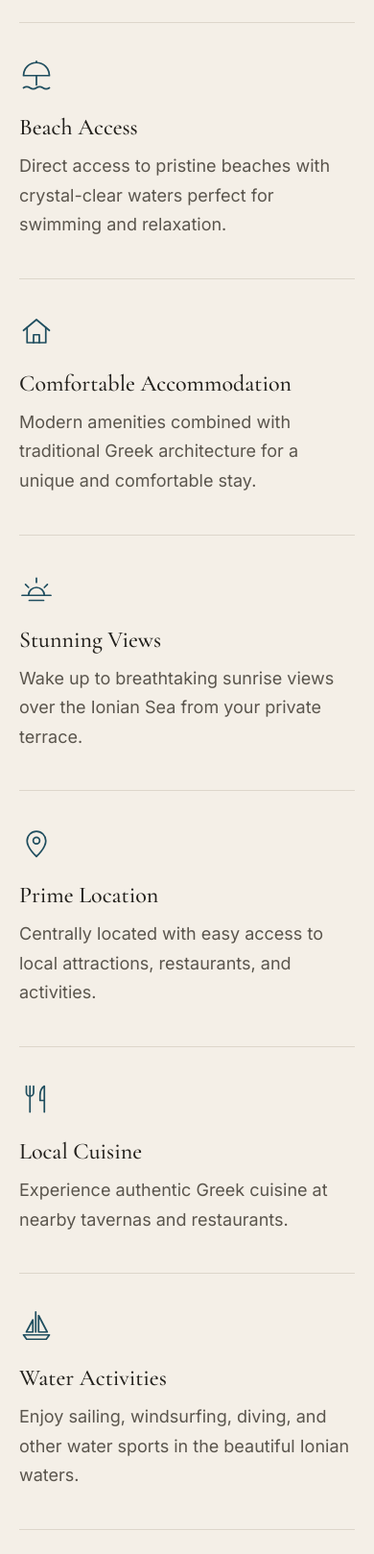
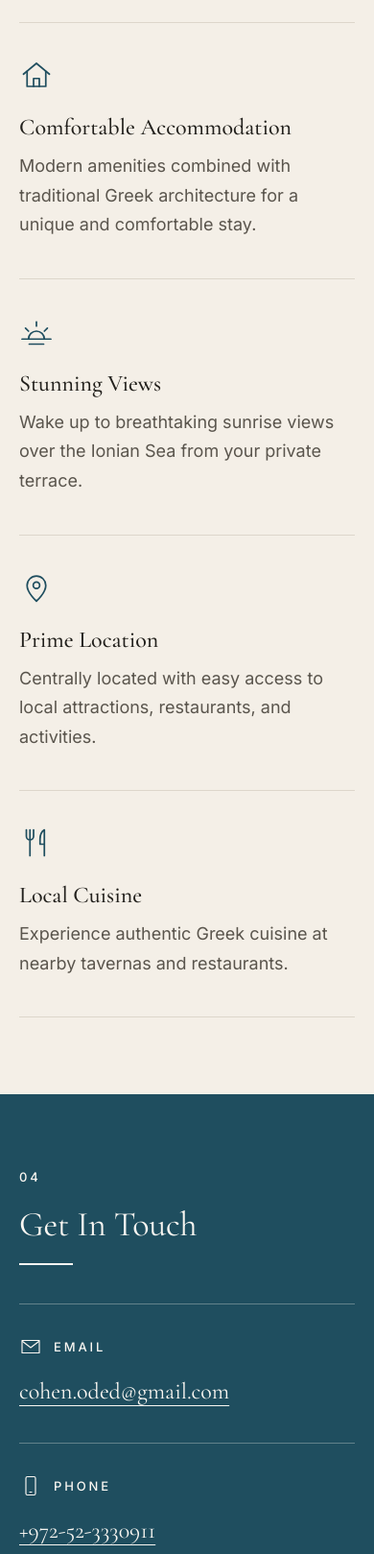
Before and after one commit to oded-oria/ORIA-Website, a plain HTML site: page index.html in a window 390 px wide. Shown: the part 4500-6119 px from the top of the page at 96% size. Drawn offline with Linux system fonts and the light colour scheme.

Commit message:
Remove Beach Access and Water Activities from What We Offer
The villa has no direct beach access and does not offer water
activities. With four items left, the list uses two columns at all
wider breakpoints so the rows stay even.

Co-Authored-By: Claude Fable 5.1 <noreply@anthropic.com>

```diff
--- a/css/styles.css
+++ b/css/styles.css
@@ -762,11 +762,9 @@ html:has(.lightbox[open]) { overflow: hidden; }
     max-width: 42ch;
     color: var(--muted);
 }
+/* Four items: two columns keeps the rows even (no orphan on a third column). */
 @media (min-width: 38em) {
     .offer-list { grid-template-columns: repeat(2, minmax(0, 1fr)); }
-}
-@media (min-width: 62em) {
-    .offer-list { grid-template-columns: repeat(3, minmax(0, 1fr)); }
 }
 
 /* ---------- Contact ---------- */
--- a/index.html
+++ b/index.html
@@ -276,15 +276,6 @@
                 <ul class="offer-list" role="list">
                     <li class="offer">
                         <svg class="icon" viewBox="0 0 24 24" aria-hidden="true" focusable="false">
-                            <path d="M3 12.5a9 9 0 0 1 18 0z"/>
-                            <path d="M12 3.5v-1M12 12.5V19"/>
-                            <path d="M3 21c1.5-1.1 3-1.1 4.5 0s3 1.1 4.5 0 3-1.1 4.5 0 3 1.1 4.5 0"/>
-                        </svg>
-                        <h3>Beach Access</h3>
-                        <p>Direct access to pristine beaches with crystal-clear waters perfect for swimming and relaxation.</p>
-                    </li>
-                    <li class="offer">
-                        <svg class="icon" viewBox="0 0 24 24" aria-hidden="true" focusable="false">
                             <path d="M3 11.5 12 4l9 7.5"/>
                             <path d="M5.5 9.5V20h13V9.5"/>
                             <path d="M10 20v-5.5h4V20"/>
@@ -317,16 +308,6 @@
                         </svg>
                         <h3>Local Cuisine</h3>
                         <p>Experience authentic Greek cuisine at nearby tavernas and restaurants.</p>
-                    </li>
-                    <li class="offer">
-                        <svg class="icon" viewBox="0 0 24 24" aria-hidden="true" focusable="false">
-                            <path d="M11.5 2.5v14"/>
-                            <path d="M13.5 5l6 11.5h-6z"/>
-                            <path d="M9.5 8l-4.5 8.5h4.5z"/>
-                            <path d="M3 18.5h18l-2.2 3H5.2z"/>
-                        </svg>
-                        <h3>Water Activities</h3>
-                        <p>Enjoy sailing, windsurfing, diving, and other water sports in the beautiful Ionian waters.</p>
                     </li>
                 </ul>
             </div>
```
